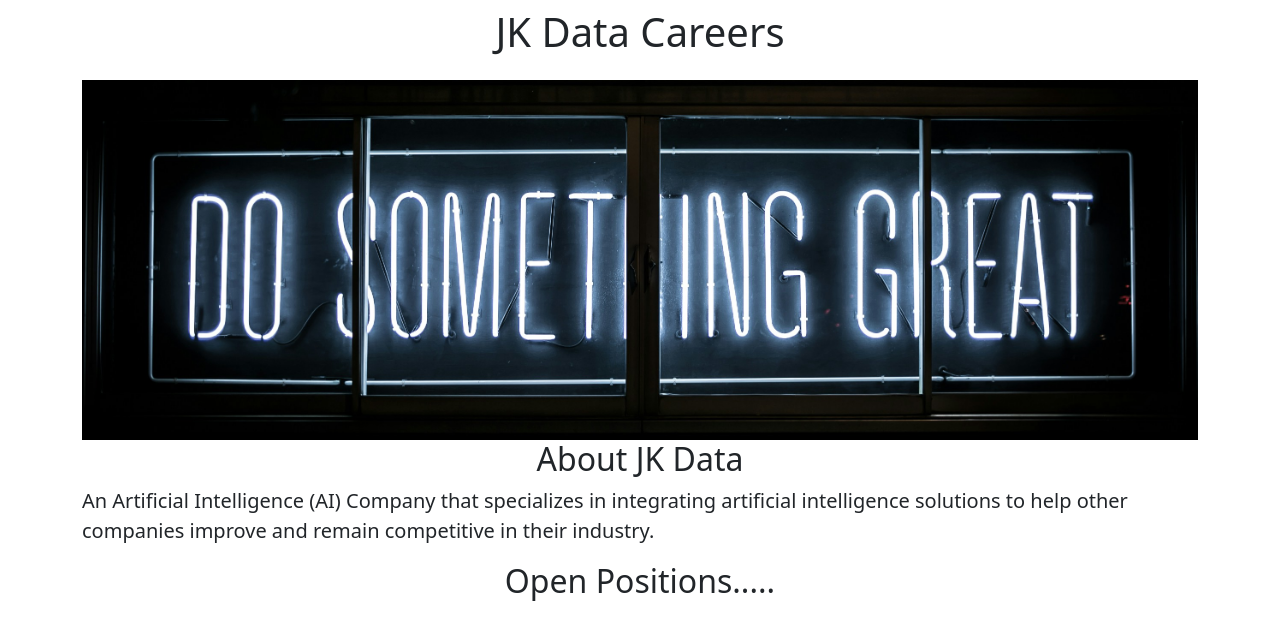
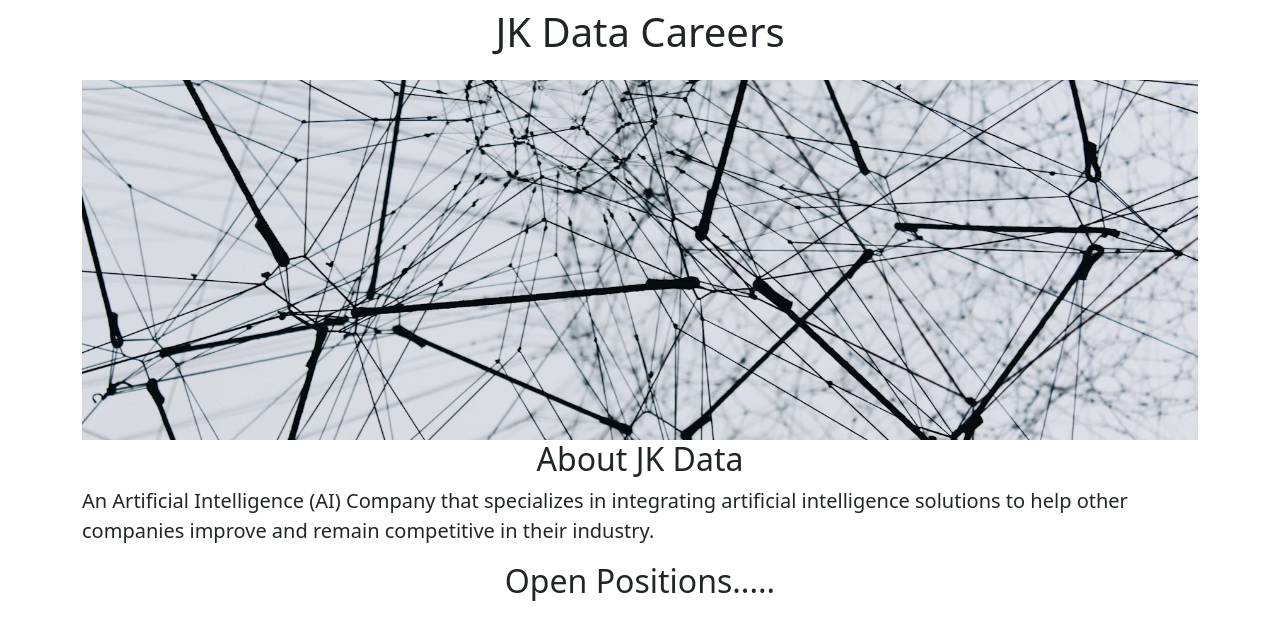
Before and after one commit to jkpatilgit/jovian-careers-website, a Flask app: page / in a window 1280 px wide. Shown: the top 621 px of the page. Run offline with Flask 3, Linux system fonts and the light colour scheme.

Commit message:
ImageChange

```diff
--- a/templates/home.html
+++ b/templates/home.html
@@ -16,7 +16,7 @@
   <body>
     <div class="container">
            <h1 class="text-center mt-2 mb-4">  {{company_name}} Careers</h1>
-           <img class="img-fluid" id="banner" src="https://23043986-02f6-4ddf-a77f-26c0f1ef5a32-00-xpmfwanivu2y.picard.replit.dev/static/banner.jpg">
+           <img class="img-fluid" id="banner" src="https://23043986-02f6-4ddf-a77f-26c0f1ef5a32-00-xpmfwanivu2y.picard.replit.dev/static/DS.jpg">
       <h2 class="text-center"> About JK Data</h2>
     <p class="lead">  An Artificial Intelligence (AI) Company  that specializes in integrating artificial intelligence solutions to help other companies improve and remain competitive in their industry.
     </p>
```
